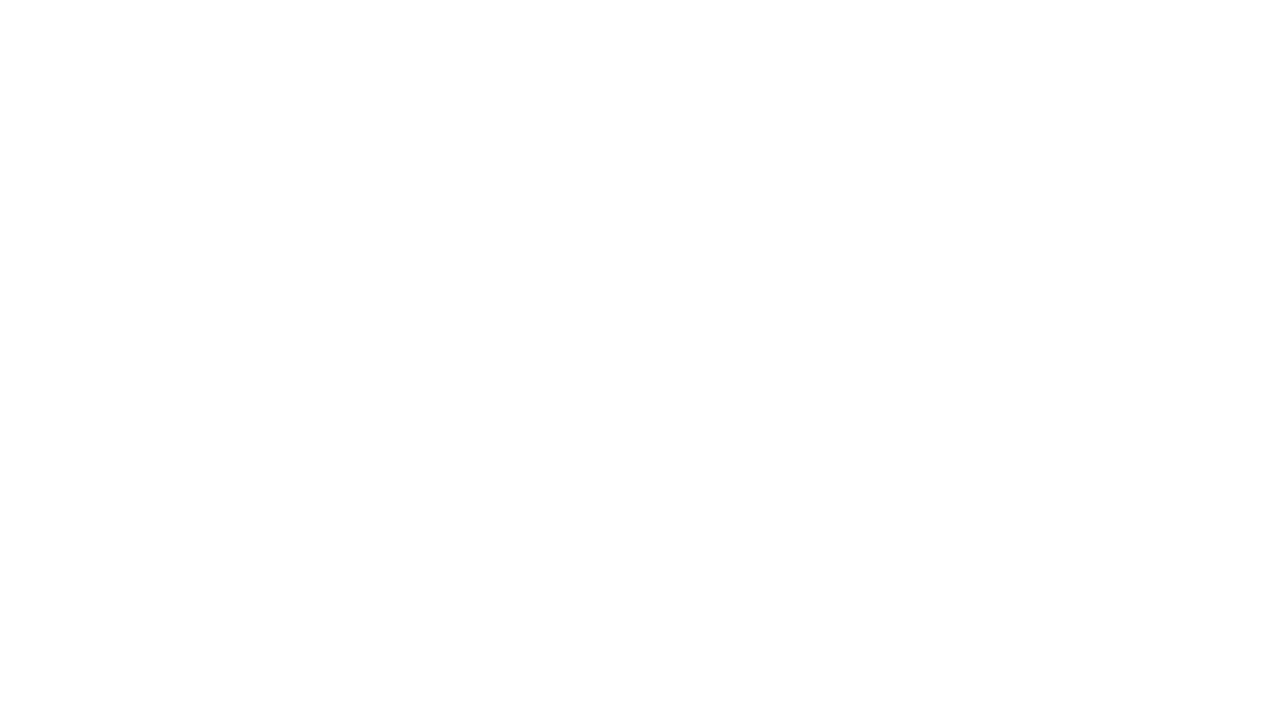
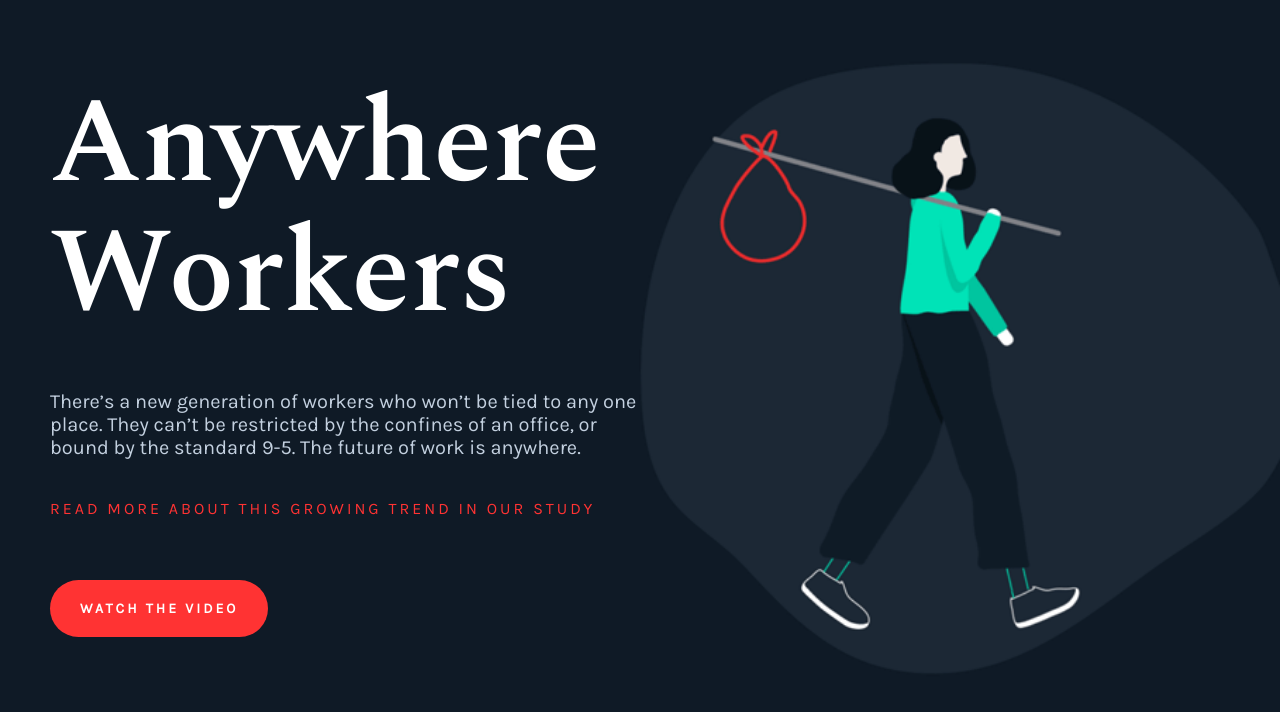
Before and after one commit to EHB-MCT/web1-exercise-04-Anas-Baghdadi, a plain HTML site: page index.html in a window 1280 px wide. Drawn offline with nearby package versions, Linux system fonts and the light colour scheme.

Commit message:
exercise 4 klaar

```diff
--- a/index.html
+++ b/index.html
@@ -5,12 +5,20 @@
     <meta charset="UTF-8">
     <meta http-equiv="X-UA-Compatible" content="IE=edge">
     <meta name="viewport" content="width=device-width, initial-scale=1.0">
-    <title>Google Fonts</title>
+    <title>Anywhere Workers</title>
     <link rel="stylesheet" href="style.css">
 </head>
 
 <body>
+    <h1>Anywhere<br> Workers</h1>
+    <p>There’s a new generation of workers who won’t be tied to any one place. They can’t be restricted by the confines of an office, or bound by the standard 9-5. The future of work is anywhere.</p>
+    <p class="read-more">Read more about this growing trend in our study</p>
+    <a href="#">Watch the video</a>
 
 </body>
 
+<head>
+    <link rel="stylesheet" href="style.css">
+</head>
+
 </html>
--- a/style.css
+++ b/style.css
@@ -1 +1,47 @@
-/* nothing here */
+@import url('https://fonts.googleapis.com/css2?family=Karla&family=Spectral:wght@600&display=swap');
+
+body{
+    background-color: #0f1a26;
+    margin: 50px;
+    font-family:'Karla',sans-serif;
+    background-image: url(images/anywhere-workers.gif);
+    background-repeat: no-repeat;
+    background-position: right top;
+    background-size: 700px;
+}
+
+h1{
+    font-size: 120px;
+    color: #fff;
+    line-height: 130px;
+    margin-bottom: 50px;
+    font-family: 'Spectral', serif;
+}
+
+p{
+    font-size: 20px;
+    color: #c3d0df;
+    width: 50%;
+    margin-bottom: 40px;
+
+}
+
+.read-more{
+    color: #f33;
+    margin-bottom: 80px;
+    text-transform: uppercase;
+    font-size: 16px;
+    letter-spacing: 3px;
+}
+
+a{
+    background-color: #f33;
+    padding: 20px 30px;
+    border-radius: 30px;
+    color: #fff;
+    text-transform: uppercase;
+    text-decoration: none;
+    font-size: 14px;
+    font-weight: bold;
+    letter-spacing: 3px;
+}
```
